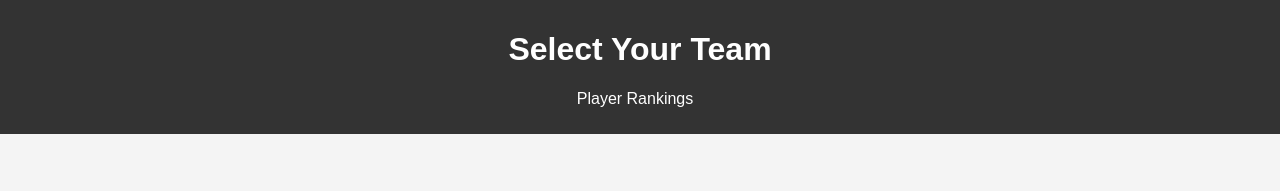
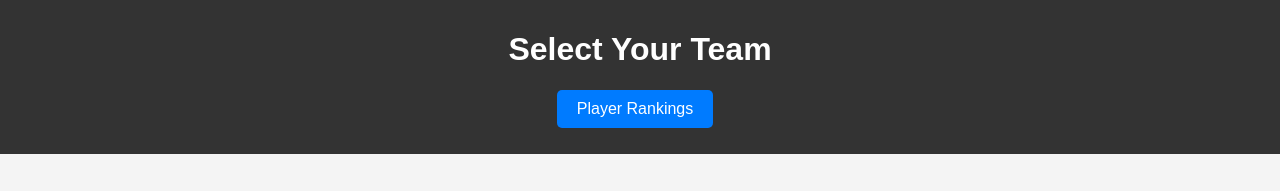
Before and after one commit to mattmcginley7/NFLMockDraftSim, a plain HTML site: page public/html/index.html in a window 1280 px wide. Shown: the top 191 px of the page. Drawn offline with Linux system fonts and the light colour scheme.

Commit message:
updated player rankings button on the home page

```diff
--- a/public/html/index.html
+++ b/public/html/index.html
@@ -202,6 +202,22 @@
             height: 60px;
             width: auto;
         }
+
+        .player-rankings-button {
+    display: inline-block;         /* Makes it behave like a button */
+    background-color: #007bff;     /* Same color used elsewhere */
+    color: #fff;                   /* White text stands out */
+    padding: 10px 20px;            /* More padding for a button feel */
+    border: none;                  /* Remove default borders */
+    border-radius: 5px;            /* Rounded corners */
+    text-decoration: none;         /* Remove underline if it’s a link */
+    cursor: pointer;               /* Hand cursor on hover */
+    transition: background-color 0.3s ease;
+}
+
+.player-rankings-button:hover {
+    background-color: #0056b3;     /* Slightly darker on hover */
+}
     </style>
 </head>
 
@@ -210,7 +226,7 @@
         <h1>Select Your Team</h1>
         <nav>
             <ul>
-                <li><a href="rankings.html">Player Rankings</a></li>
+                <li><a href="rankings.html" class="player-rankings-button">Player Rankings</a></li>
             </ul>
         </nav>
     </header>
```
